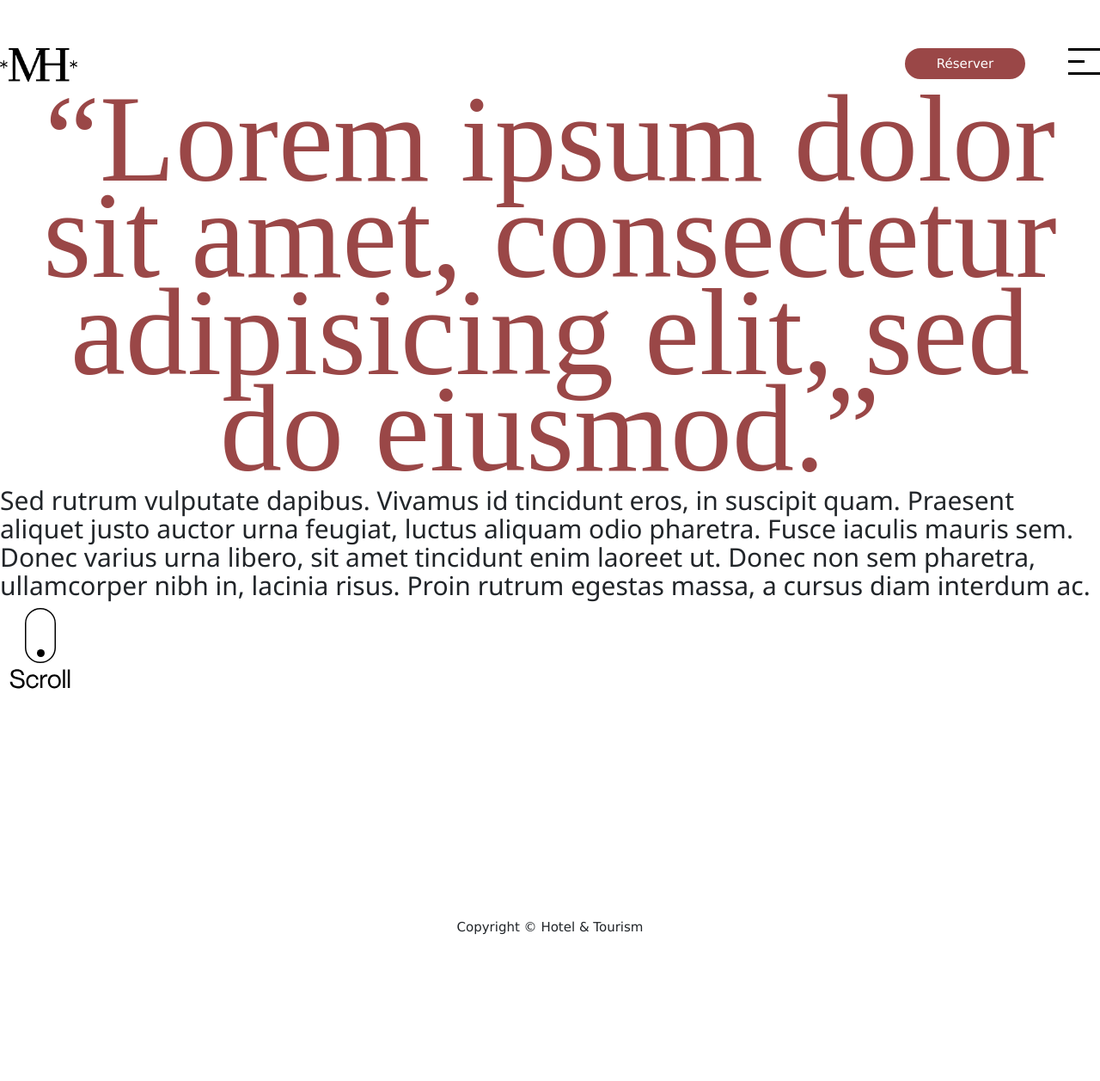
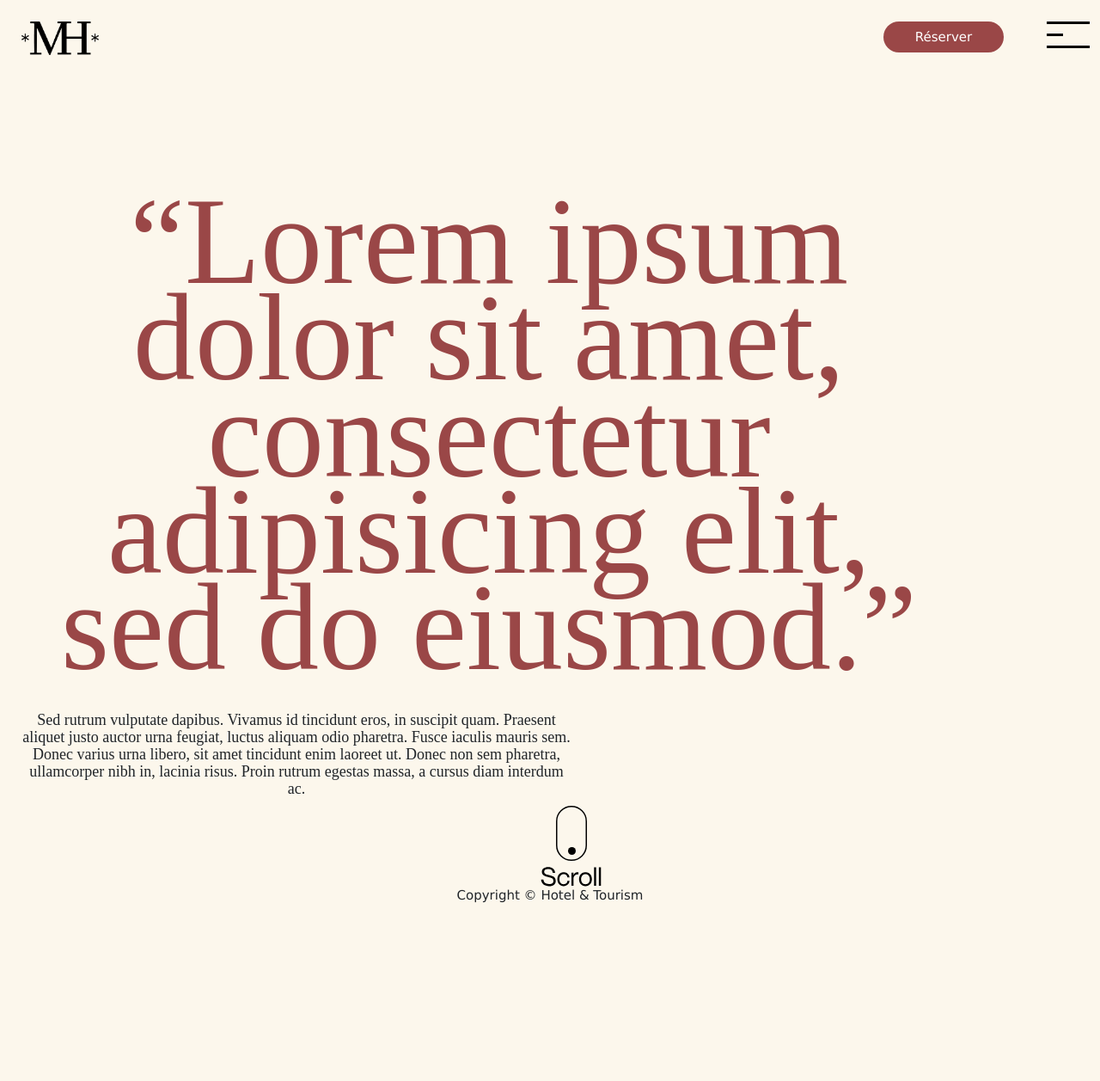
Before and after one commit to iamthesouthvibe/Projet_muriel, a PHP site: page / in a window 1280 px wide. Shown: the whole page at 86% size. Before the commit the page ends 1087 px from the top, so only its background shows below. Run offline with PHP 8.4, Linux system fonts and the light colour scheme; some web fonts are replaced.

Commit message:
MAJ style page accueil

```diff
--- a/style/style.css
+++ b/style/style.css
@@ -22,7 +22,6 @@
 
   }
 
-<<<<<<< Updated upstream
   body {
     margin: 25px 25px;
     padding: 0;
@@ -132,7 +131,6 @@
   }
 
   /* fin style header */
-=======
 
 
 
@@ -158,7 +156,31 @@
     text-align: center;
     color: #9A4747;
 
-    max-width: 1400px;
+    max-width: 85vw;
+
+    margin-top: 20vh;
+  }
+
+
+  .style_h2_accueil {
+
+    font-family: Neue Montreal;
+    font-style: normal;
+    font-weight: normal;
+    font-size: 18px;
+    line-height: 20px;
+    /* or 111% */
+
+    text-align: center;
+
+    max-width: 50vw;
+
+    margin-top: 40px;
 
   }
->>>>>>> Stashed changes
+
+
+ .style_scroll_SVG_accueil{
+    display: block;
+    margin: 0 auto;
+ }
```
